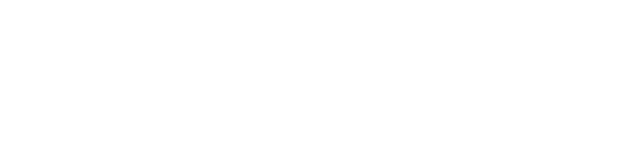
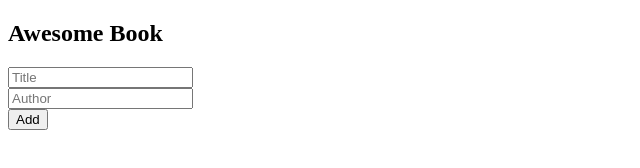
Before and after one commit to JbirdL86/awesome-books, a plain HTML site: page index.html in a window 1280 px wide. Shown: the whole page, without its empty margins (0-640 px from the left). Drawn offline with Linux system fonts and the light colour scheme.

Commit message:
Add basic HTML for the book function

```diff
--- a/index.html
+++ b/index.html
@@ -8,7 +8,24 @@
   <title>Awesome Books</title>
 </head>
 <body>
-  <div class="container"></div>
-  <div id="home"></div>
+  <main>
+    <section class="main-container">
+      <h1>Awesome Book</h1>
+      <div id="booklist" class="remove-section">
+
+      </div>
+    </section>
+    <section id="form">
+      <form id="add-book">
+        <div>
+          <input placeholder="Title" id="title" type="text">
+        </div>
+        <div>
+          <input placeholder="Author" id="author" type="text">
+        </div>
+        <button type="submit" id="add-button">Add</button>
+      </form>
+    </section>
+  </main>
 </body>
 </html>
```
Also changed, not shown: style.css (line endings or trailing spaces).
